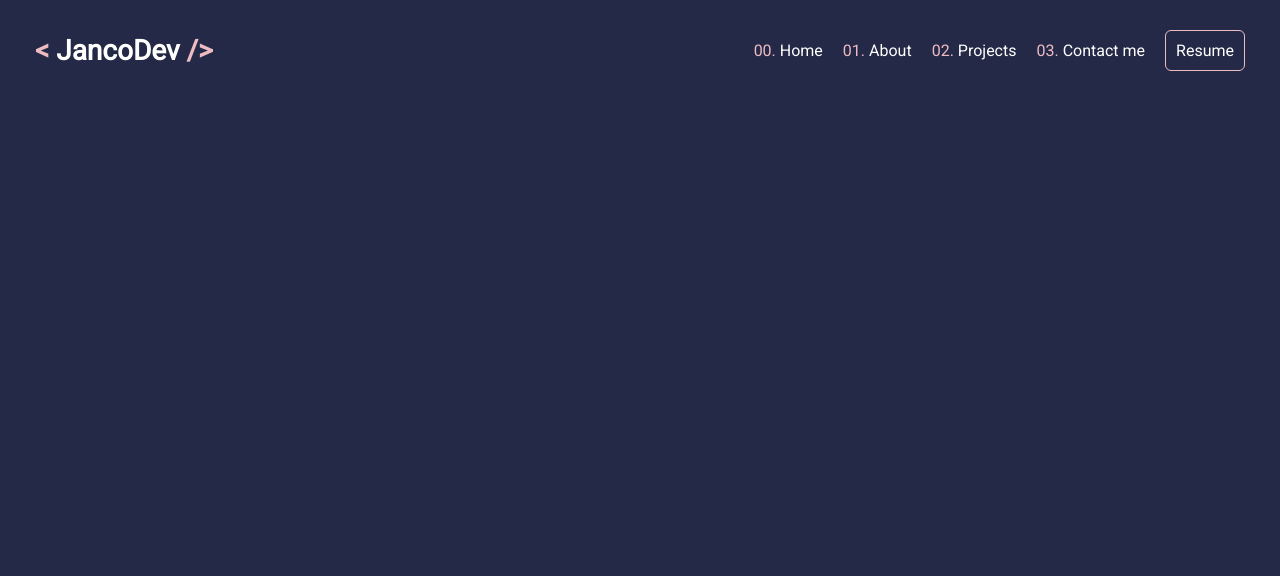
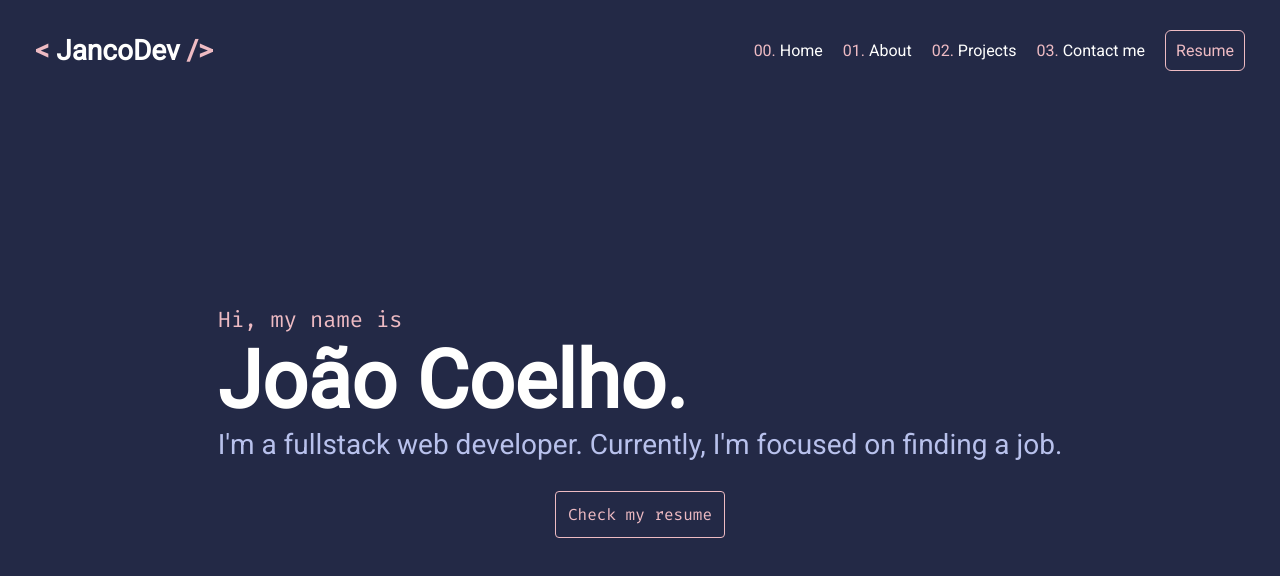
Before and after one commit to jancoweb/portifolio, a React (Vite) app: page / in a window 1280 px wide. Shown: the top 576 px of the page. Built offline with nearby package versions, Linux system fonts and the light colour scheme.

Commit message:
hero component

```diff
--- /dev/null
+++ b/src/Components/Hero/index.css
@@ -0,0 +1,39 @@
+.hero-wrapper {
+  display: flex;
+  flex-direction: column;
+  justify-content: center;
+  align-items: center;
+  color: #fffffe;
+  height: 80vh;
+}
+.text-wrapper{
+  text-align: left;
+}
+.text-wrapper p.greeting {
+  font-size: 22px;
+  font-family: 'Fira code';
+  color: #eebbc3;
+}
+.text-wrapper h1 {
+  font-size: 80px;
+  font-family: 'roboto';
+}
+.text-wrapper p.paragraph {
+  font-family: 'roboto';
+  font-size: 28px;
+  color: #b8c1ec;
+}
+
+a.resume {
+  border: none;
+  padding: 12px;
+  border: 1px solid #eebbc3;
+  margin-top: 30px;
+  border-radius: 4px;
+  text-decoration: none;
+  color:#eebbc3;
+  font-family: 'Fira code';
+}
+a.resume:hover {
+  background-color: rgba(238, 187, 195, 0.2);
+}
--- /dev/null
+++ b/src/Components/Hero/index.jsx
@@ -0,0 +1,19 @@
+import './index.css'
+
+function Hero() {
+  return (
+    <div className='hero-wrapper'>
+      <div className='text-wrapper'>
+        <p className='greeting'>Hi, my name is</p>
+        <h1>João Coelho.</h1>
+        <p className='paragraph'>
+          I'm a fullstack web developer.
+          Currently, I'm focused on finding a job.
+        </p>
+      </div>
+      <a href="" className='resume'>Check my resume</a>
+    </div>
+  )
+}
+
+export default Hero
--- a/src/Components/MainPage/index.jsx
+++ b/src/Components/MainPage/index.jsx
@@ -1,3 +1,4 @@
+import Hero from "../Hero"
 import Nav from "../Nav"
 
 function MainPage() {
@@ -5,6 +6,7 @@ function MainPage() {
     <>
       <div className="page-wrapper">
         <Nav />
+        <Hero />
       </div>
     </>
   )
--- a/src/Components/Nav/index.css
+++ b/src/Components/Nav/index.css
@@ -34,10 +34,10 @@ li.resume {
   border: 1px solid rgb(238, 187, 195);
   border-radius: 6px;
   padding: 10px;
-
+  color: #eebbc3;
 }
 li.resume:hover{
-  background-color: rgba(238, 187, 195, 0.1);
+  background-color: rgba(238, 187, 195, 0.2);
   cursor: pointer;
 }
 
--- a/src/index.css
+++ b/src/index.css
@@ -1,4 +1,5 @@
 @import url('https://fonts.googleapis.com/css2?family=Roboto:wght@100;300;400&display=swap');
+@import url('https://fonts.googleapis.com/css2?family=Fira+Code&display=swap');
 *{
   margin: 0;
   padding: 0;
```
